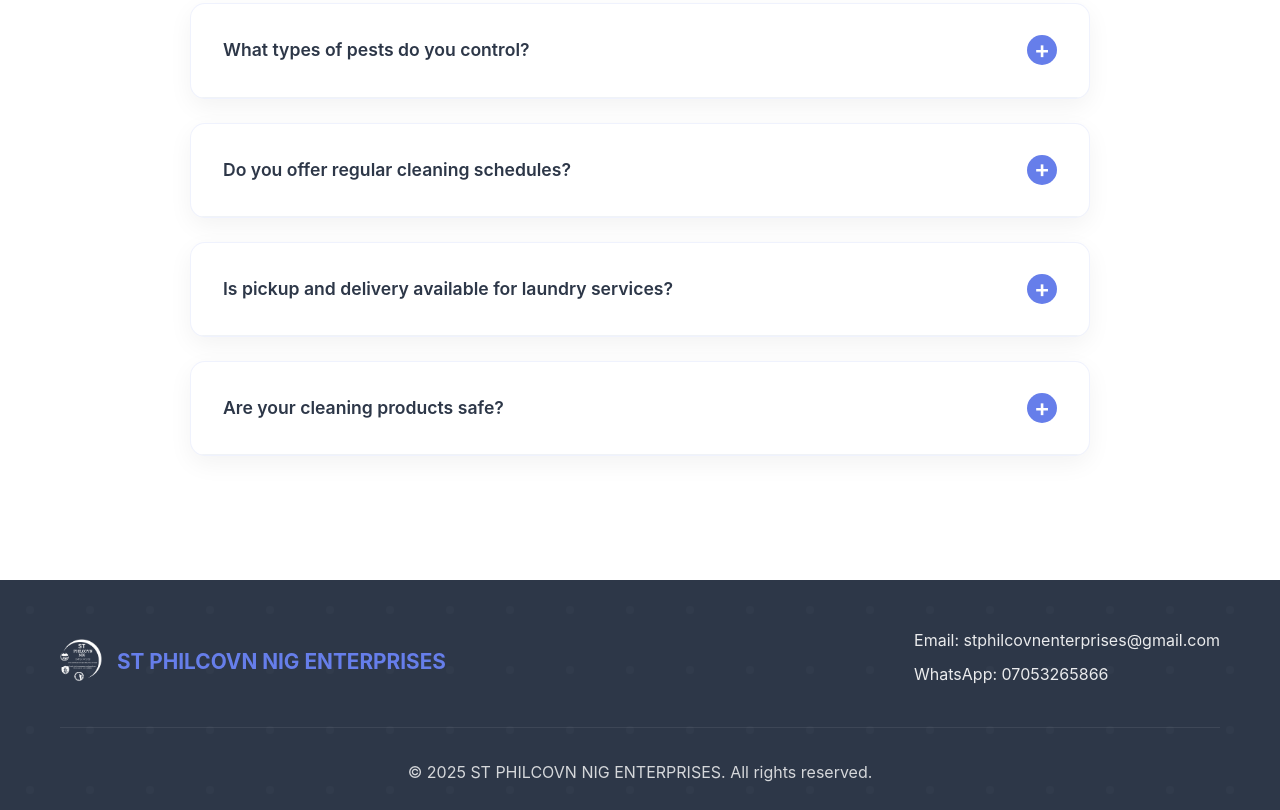
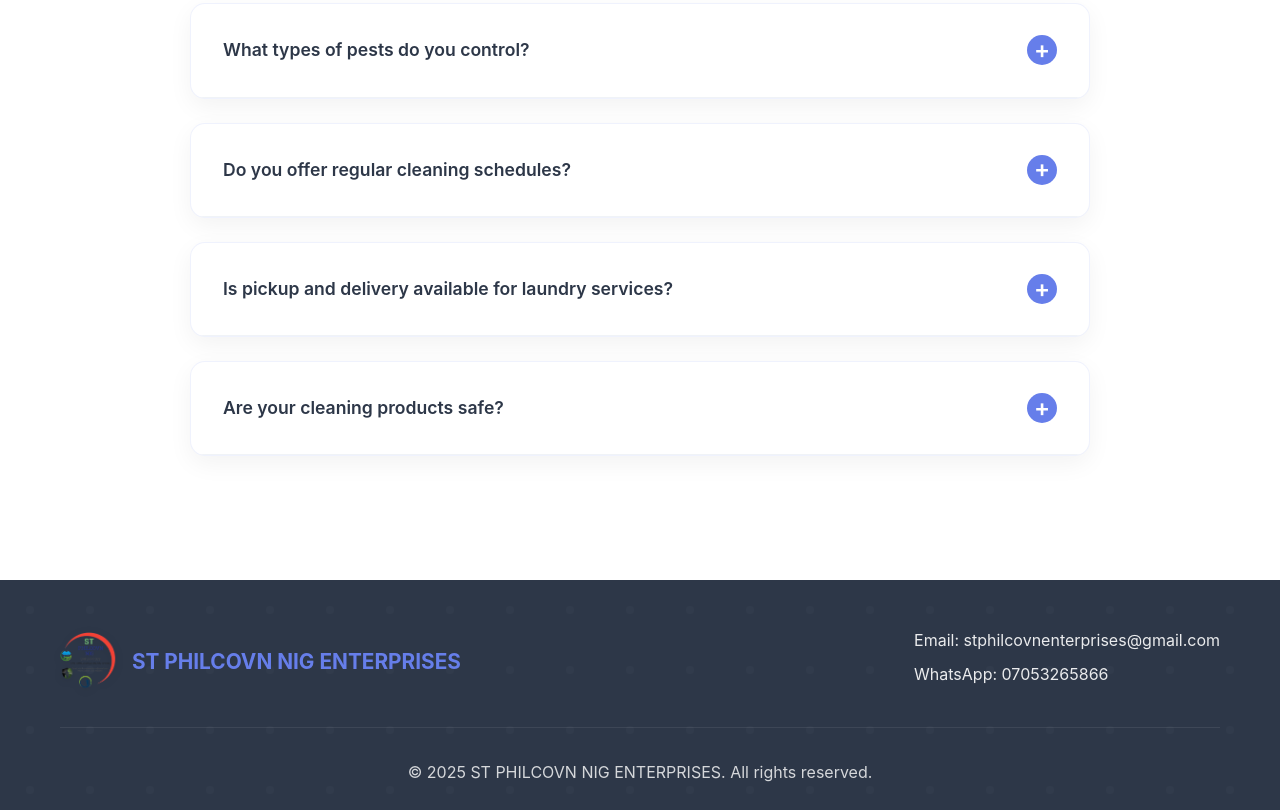
Before and after one commit to Rashymad/Stphilcovn, a website built with Vite: page index.html in a window 1280 px wide. Shown: the part 8417-9227 px from the top of the page. Built offline with nearby package versions, Linux system fonts and the light colour scheme.

Commit message:
Update index.html

```diff
--- a/index.html
+++ b/index.html
@@ -13,7 +13,7 @@
     <nav class="navbar">
         <div class="nav-container">
             <div class="nav-logo">
-                <img src="Image\logow.png" alt="ST PHILCOVN NIG ENTERPRISES Logo" class="logo">
+               <img src="Image\logow.png" alt="ST PHILCOVN NIG ENTERPRISES Logo" class="logo">
                 <span class="nav-brand">ST PHILCOVN NIG ENTERPRISES</span>
             </div>
             <div class="nav-toggle" id="navToggle">
@@ -400,8 +400,7 @@
         <div class="container">
             <div class="footer-content">
                 <div class="footer-logo">
-                    <img src="Image\logow.png"
-                        alt="ST PHILCOVN NIG ENTERPRISES Logo" class="footer-logo-img">
+                   <img src="Image\logow.png" alt="ST PHILCOVN NIG ENTERPRISES Logo" class="logo">
                     <span class="footer-brand">ST PHILCOVN NIG ENTERPRISES</span>
                 </div>
                 <div class="footer-contact">
```
